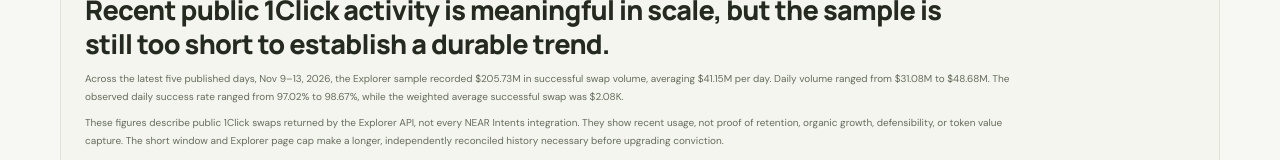
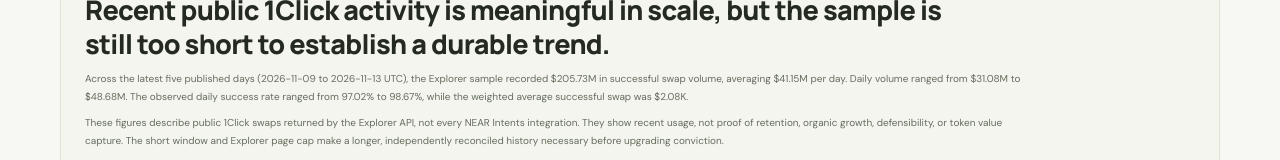
Before and after one commit to ExoDus768/Deca, a Next.js app: page /investment in a window 1280 px wide. Shown: the part 716-876 px from the top of the page. Built offline with nearby package versions, Linux system fonts and the light colour scheme.

Commit message:
Keep investment thesis date window tied to latest published sample

```diff
--- a/app/investment/page.tsx
+++ b/app/investment/page.tsx
@@ -93,7 +93,7 @@ export default function Investment(){
   <section className="thesis-snapshot">
    <div className="thesis-statement-head"><span className="mini-label">LATEST PUBLISHED FIVE-DAY SAMPLE</span><span className="thesis-grade">{latestFiveDates[0]??"—"} → {latestFiveDates.at(-1)??"—"} · UTC</span></div>
    <h2>Recent public 1Click activity is meaningful in scale, but the sample is still too short to establish a durable trend.</h2>
-   <p>Across the latest five published days, Nov 9–13, 2026, the Explorer sample recorded {money(fiveDayTotal)} in successful swap volume, averaging {money(fiveDayAverage)} per day. Daily volume ranged from {money(fiveDayMin)} to {money(fiveDayMax)}. The observed daily success rate ranged from {fiveDayRateMin==null?"—":fiveDayRateMin.toFixed(2)+"%"} to {fiveDayRateMax==null?"—":fiveDayRateMax.toFixed(2)+"%"}, while the weighted average successful swap was {money(fiveDayAvgSwap)}.</p>
+   <p>Across the latest five published days ({latestFiveDates[0]??"—"} to {latestFiveDates.at(-1)??"—"} UTC), the Explorer sample recorded {money(fiveDayTotal)} in successful swap volume, averaging {money(fiveDayAverage)} per day. Daily volume ranged from {money(fiveDayMin)} to {money(fiveDayMax)}. The observed daily success rate ranged from {fiveDayRateMin==null?"—":fiveDayRateMin.toFixed(2)+"%"} to {fiveDayRateMax==null?"—":fiveDayRateMax.toFixed(2)+"%"}, while the weighted average successful swap was {money(fiveDayAvgSwap)}.</p>
    <p>These figures describe public 1Click swaps returned by the Explorer API, not every NEAR Intents integration. They show recent usage, not proof of retention, organic growth, defensibility, or token value capture. The short window and Explorer page cap make a longer, independently reconciled history necessary before upgrading conviction.</p>
    <div className="thesis-snapshot-grid"><div><span>DAILY VOLUME RANGE</span><strong>{money(fiveDayMin)} – {money(fiveDayMax)}</strong></div><div><span>DAILY SUCCESS RATE</span><strong>{fiveDayRateMin==null?"—":fiveDayRateMin.toFixed(2)+"%"} – {fiveDayRateMax==null?"—":fiveDayRateMax.toFixed(2)+"%"}</strong></div><div><span>WEIGHTED AVG. SWAP</span><strong>{money(fiveDayAvgSwap)}</strong></div></div>
   </section>
```
